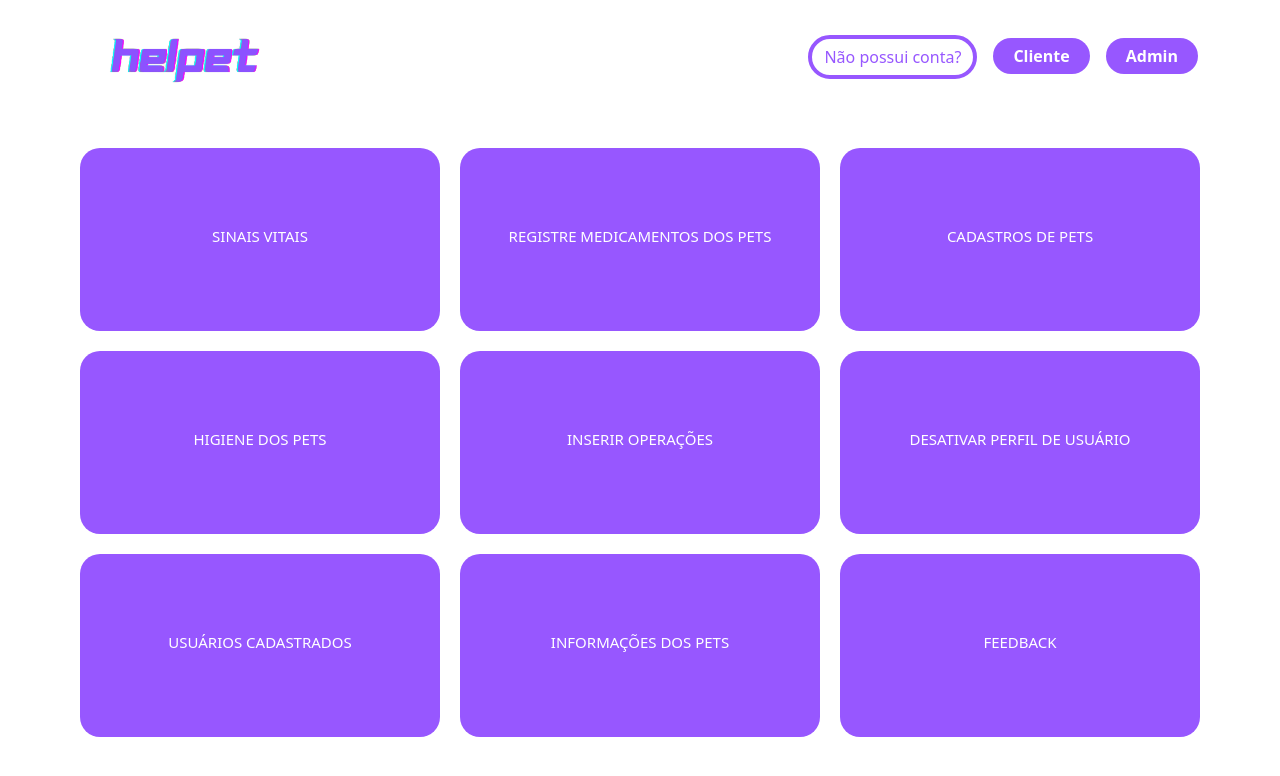
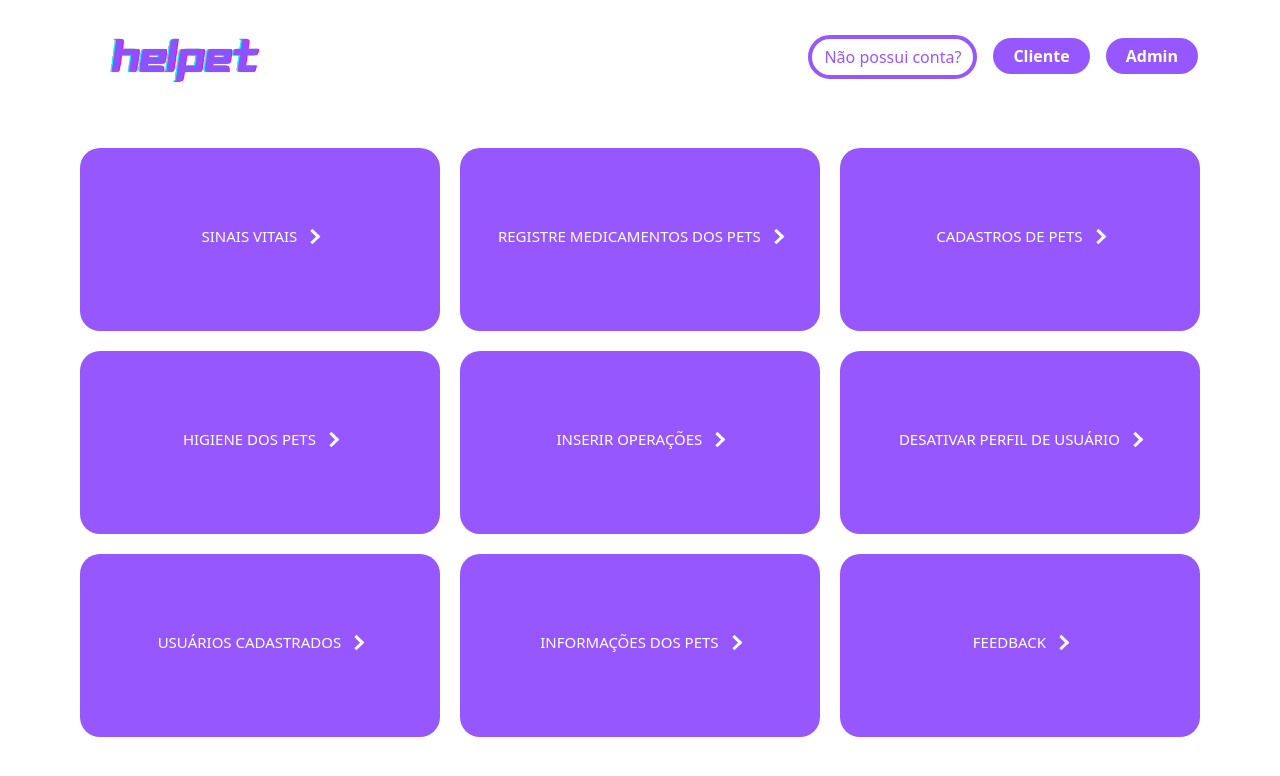
Before and after one commit to LucasAlmeida-jpg/helpet, a Vue app: page /admin in a window 1280 px wide. Shown: the top 776 px of the page. Built offline with nearby package versions, Linux system fonts and the light colour scheme.

Commit message:
arrow inclusion

```diff
--- a/src/views/admin/AdminView.vue
+++ b/src/views/admin/AdminView.vue
@@ -1,51 +1,51 @@
 <template>
   <div class="container text-center mt-4">
     <div class="row">
-      <div class="col">
+      <div class="col arrow">
         <router-link to="/sinais">
           <h4>Sinais Vitais</h4>
         </router-link>
       </div>
-      <div class="col">
+      <div class="col arrow">
         <router-link to="/medicamentos">
           <h4>Registre Medicamentos dos Pets</h4>
         </router-link>
       </div>
-      <div class="col">
+      <div class="col arrow">
         <router-link to="/cadastroAdmin">
           <h4>Cadastros de Pets</h4>
         </router-link>
       </div>
     </div>
     <div class="row">
-      <div class="col">
+      <div class="col arrow">
         <router-link to="/higieneAdmin">
           <h4>Higiene dos Pets</h4>
         </router-link>
       </div>
-      <div class="col">
+      <div class="col arrow">
         <router-link to="/operacaoAdmin">
           <h4>Inserir Operações</h4>
         </router-link>
       </div>
-      <div class="col">
+      <div class="col arrow">
         <router-link to="/desativar">
           <h4>Desativar perfil de usuário</h4>
         </router-link>
       </div>
     </div>
     <div class="row">
-      <div class="col">
+      <div class="col arrow">
         <router-link to="/listUser">
           <h4>Usuários Cadastrados</h4>
         </router-link>
       </div>
-      <div class="col">
+      <div class="col arrow">
         <router-link to="/pets">
           <h4>Informações dos Pets</h4>
         </router-link>
       </div>
-      <div class="col">
+      <div class="col arrow">
         <router-link to="/feedbackAdmin">
           <h4>FeedBack</h4>
         </router-link>
@@ -58,6 +58,22 @@
 h4 {
   text-transform: uppercase;
   font-size: 15px;
+}
+
+
+.arrow:after {
+  border-right: 0.2em solid white;
+  border-bottom: 0.2em solid white;
+  content: "";
+  display: inline-block;
+  height: .70em;
+  margin-top: -6px;
+  width: .70em;
+  margin-left: 10px;
+
+  -webkit-transform: rotate(-45deg);
+  -ms-transform: rotate(-45deg);
+  transform: rotate(-45deg);
 }
 
 .col {
--- a/src/views/client/AboutView.vue
+++ b/src/views/client/AboutView.vue
@@ -1,12 +1,12 @@
 <template>
   <div class="container text-center mt-5">
     <div class="row">
-      <div class="col">
+      <div class="col arrow">
         <router-link to="/cadastros">
           <h4>Cadastros</h4>
         </router-link>
       </div>
-      <div class="col">
+      <div class="col arrow">
         <router-link to="/feedback">
           <h4>Deixar FeedBacks</h4>
         </router-link>
@@ -24,6 +24,21 @@
 h4 {
   text-transform: uppercase;
   font-size: 15px;
+}
+
+.arrow:after {
+  border-right: 0.2em solid white;
+  border-bottom: 0.2em solid white;
+  content: "";
+  display: inline-block;
+  height: .70em;
+  margin-top: -6px;
+  width: .70em;
+  margin-left: 10px;
+
+  -webkit-transform: rotate(-45deg);
+  -ms-transform: rotate(-45deg);
+  transform: rotate(-45deg);
 }
 
 .col {
```
Also changed, not shown: src/assets/seta.png (added).
